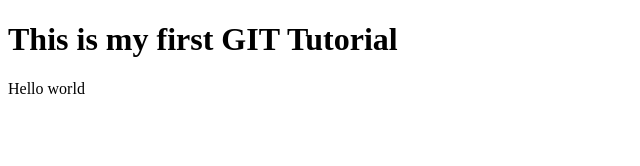
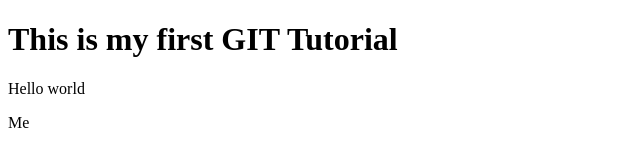
Before and after one commit to Henixtech/GIT, a plain HTML site: page index.html in a window 1280 px wide. Shown: the full height of the page, 0-640 px from the left. Drawn offline with Linux system fonts and the light colour scheme.

Commit message:
Added a new paragraph

```diff
--- a/index.html
+++ b/index.html
@@ -8,6 +8,7 @@
 <body>
     <h1>This is my first GIT Tutorial</h1>
     <p>Hello world</p>
+    <p>Me</p>
     <div></div>
 </body>
 </html>
```
